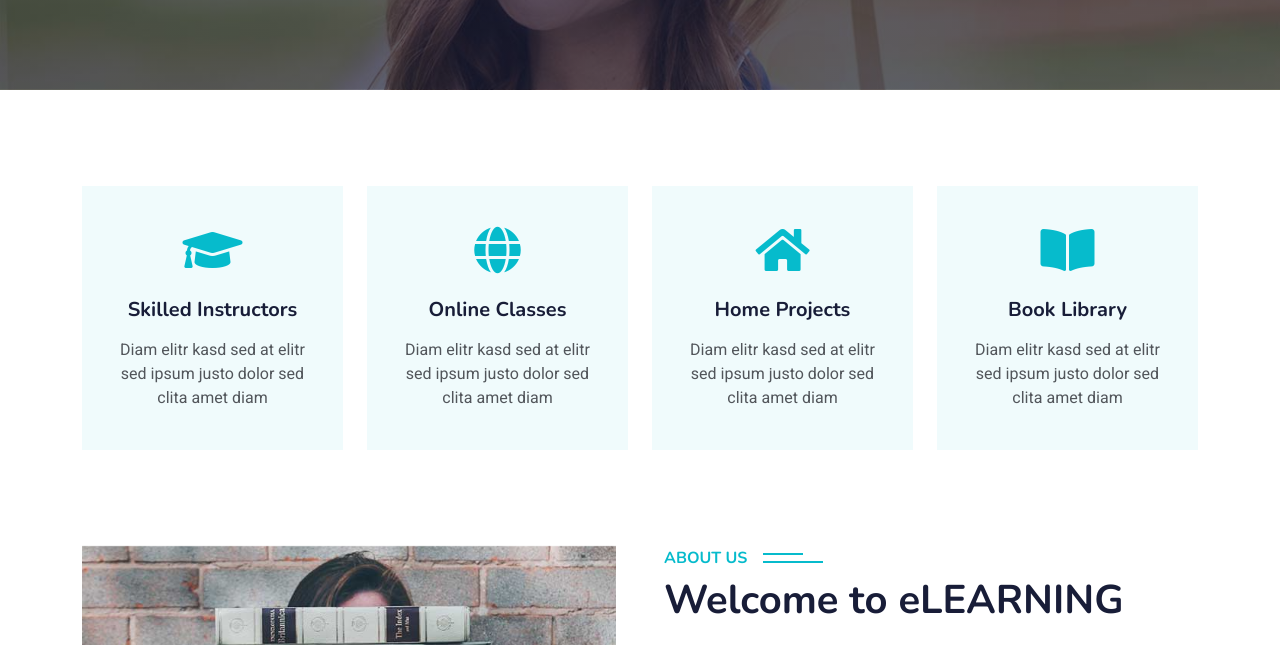
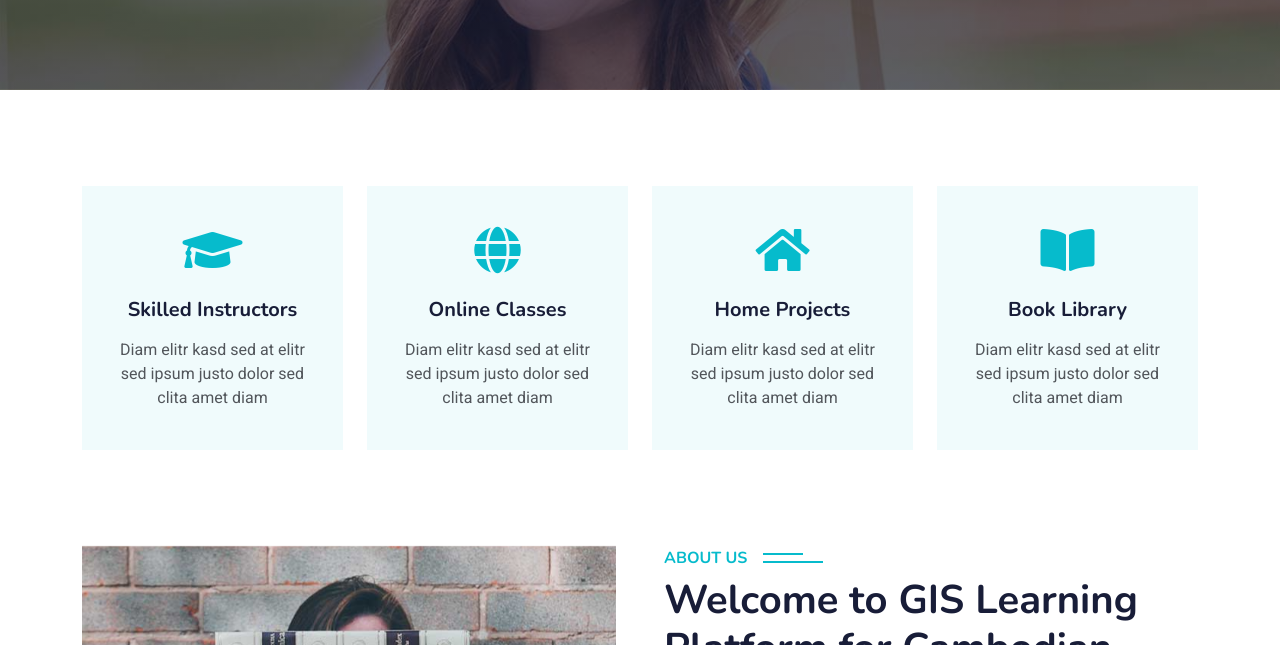
Before and after one commit to rithysaksorn/gis, a plain HTML site: page about.html in a window 1280 px wide. Shown: the part 302-947 px from the top of the page. Drawn offline with nearby package versions, Linux system fonts and the light colour scheme.

Commit message:
Update about.html

```diff
--- a/about.html
+++ b/about.html
@@ -3,7 +3,7 @@
 
 <head>
     <meta charset="utf-8">
-    <title>eLEARNING - eLearning HTML Template</title>
+    <title>GIS Learning Platform</title>
     <meta content="width=device-width, initial-scale=1.0" name="viewport">
     <meta content="" name="keywords">
     <meta content="" name="description">
@@ -147,7 +147,7 @@
                 </div>
                 <div class="col-lg-6 wow fadeInUp" data-wow-delay="0.3s">
                     <h6 class="section-title bg-white text-start text-primary pe-3">About Us</h6>
-                    <h1 class="mb-4">Welcome to eLEARNING</h1>
+                    <h1 class="mb-4">Welcome to GIS Learning Platform for Cambodian</h1>
                     <p class="mb-4">Tempor erat elitr rebum at clita. Diam dolor diam ipsum sit. Aliqu diam amet diam et eos. Clita erat ipsum et lorem et sit.</p>
                     <p class="mb-4">Tempor erat elitr rebum at clita. Diam dolor diam ipsum sit. Aliqu diam amet diam et eos. Clita erat ipsum et lorem et sit, sed stet lorem sit clita duo justo magna dolore erat amet</p>
                     <div class="row gy-2 gx-4 mb-4">
```
